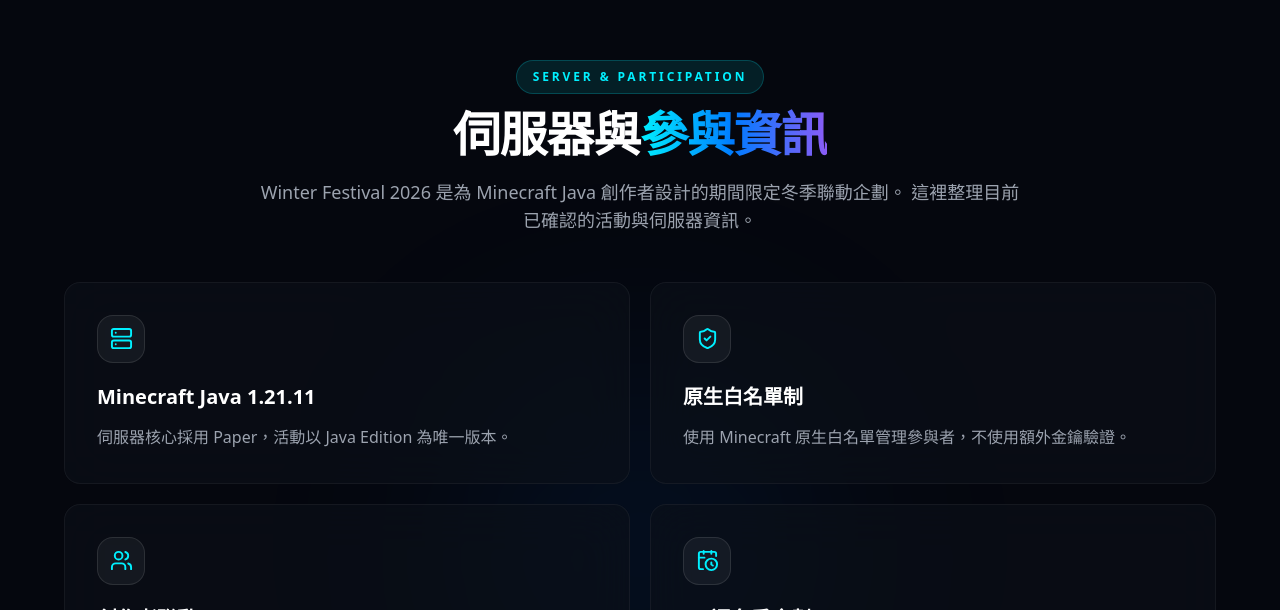
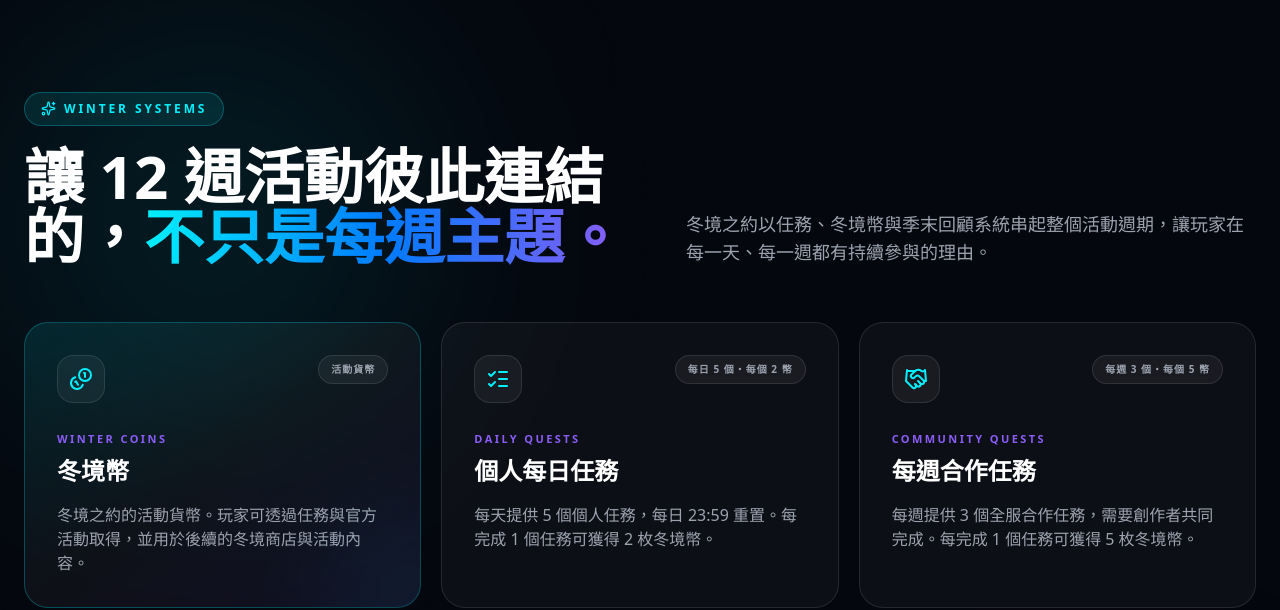
Before and after one commit to pinmi919/winterfestivalmc-website, a React (Vite) app: page / in a window 1280 px wide. Shown: the part 5170-5780 px from the top of the page. Built offline with nearby package versions, Linux system fonts and the light colour scheme.

Commit message:
add winter systems section to homepage

```diff
--- a/src/App.jsx
+++ b/src/App.jsx
@@ -4,6 +4,7 @@
 import News from './components/News';
 import Schedule from './components/Schedule';
 import Creators from './components/Creators';
+import Systems from './components/Systems';
 import Requirements from './components/Requirements';
 import Footer from './components/Footer';
 import Snow from './components/Snow';
@@ -19,6 +20,7 @@
       <News />
       <Schedule />
       <Creators />
+      <Systems />
       <Requirements />
       <Footer />
       <MusicPlayer />
```
